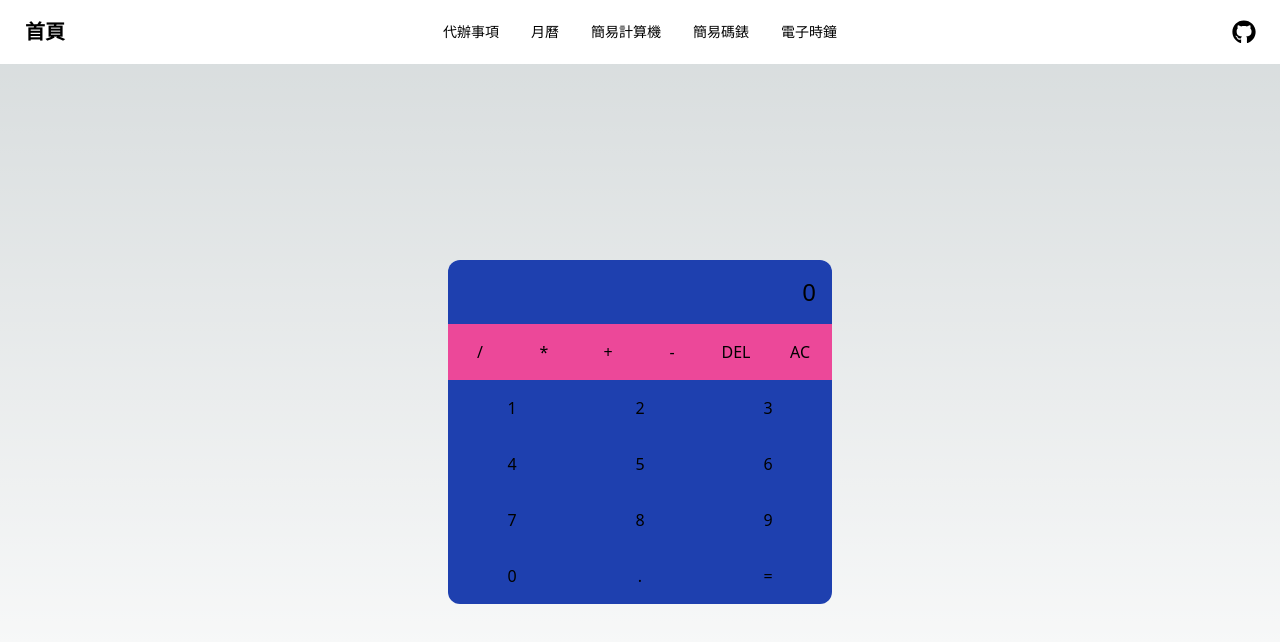
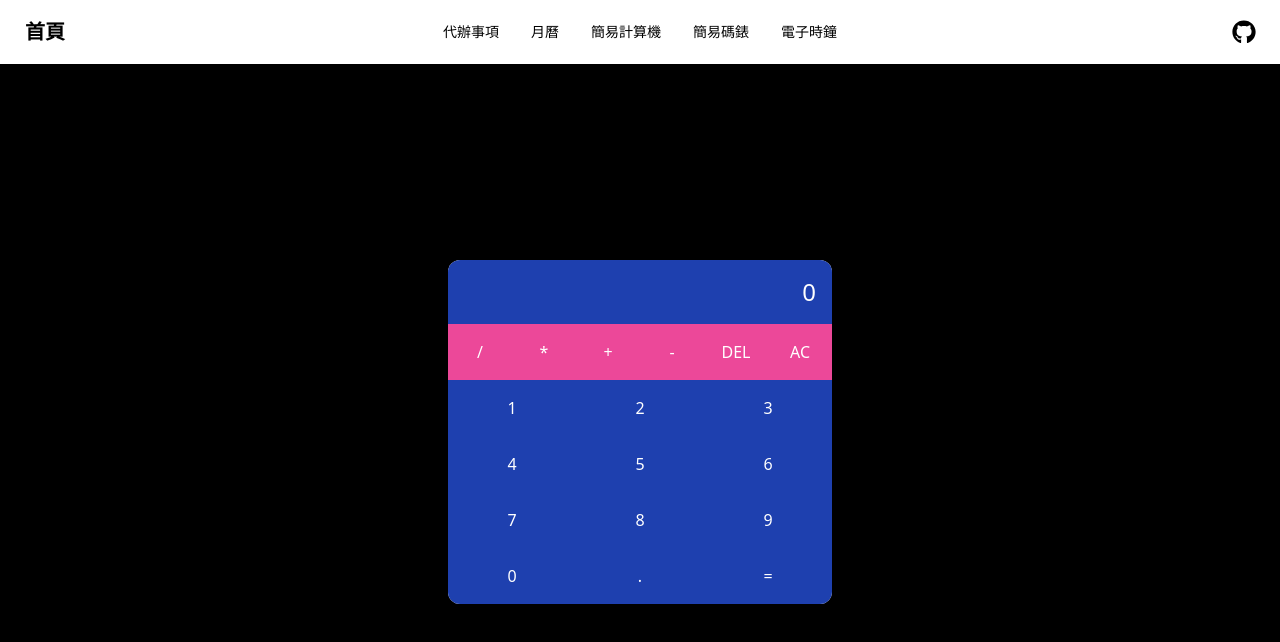
Before and after one commit to Shenrayjay/Next.js-practice, a Next.js app: page /sideProject/calculator in a window 1280 px wide. Shown: the top 642 px of the page. Built offline with nearby package versions, Linux system fonts and the light colour scheme.

Commit message:
change css to fit all browser

```diff
--- a/components/calendar/calendar.js
+++ b/components/calendar/calendar.js
@@ -110,7 +110,7 @@ export default function TripCalendar() {
       <div className="min-h-[calc(100vh-200px)] flex flex-col justify-center items-center bg-black mb-5">
         <div className="flex justify-center items-center gap-12 mb-2 mt-2">
           <button
-            className="text-3xl hover:text-[#a0ff1f]"
+            className="text-3xl hover:text-[#a0ff1f] text-white"
             onClick={() =>
               setCurrentDate(
                 new Date(currentDate.getFullYear(), currentDate.getMonth() - 1)
@@ -119,11 +119,11 @@ export default function TripCalendar() {
           >
             <FaArrowAltCircleLeft />
           </button>
-          <p className="text-2xl">
+          <p className="text-2xl text-white">
             {`${currentDate.getFullYear()}/${currentDate.getMonth() + 1}`}
           </p>
           <button
-            className="text-3xl hover:text-[#a0ff1f]"
+            className="text-3xl hover:text-[#a0ff1f] text-white"
             onClick={() =>
               setCurrentDate(
                 new Date(currentDate.getFullYear(), currentDate.getMonth() + 1)
--- a/components/todo/EditTodoForm.js
+++ b/components/todo/EditTodoForm.js
@@ -16,7 +16,7 @@ export default function EditTodoForm({ editTodo, task }) {
       <form onSubmit={handleSubmit}>
         <input
           type="text"
-          className="bg-black border border-white p-2 w-72 "
+          className="bg-black border border-white p-2 w-72 text-white"
           placeholder="編輯代辦事項"
           value={value}
           onChange={(e) => setValue(e.target.value)}
--- a/components/todo/TodoDetails.js
+++ b/components/todo/TodoDetails.js
@@ -9,7 +9,7 @@ export default function TodoDetails({
   editTodo,
 }) {
   return (
-    <div className="w-80 flex justify-between items-center px-2 py-2 border border-white rounded-xl mb-4 cursor-pointer ">
+    <div className="w-80 flex justify-between items-center px-2 py-2 border border-white rounded-xl mb-4 cursor-pointer text-white">
       <p
         onClick={() => toggleComplete(task.id)}
         className={`${task.completed ? "line-through text-gray-500" : ""}`}
@@ -17,8 +17,11 @@ export default function TodoDetails({
         {task.task}
       </p>
       <div className="flex gap-2">
-        <FaFilePen onClick={() => editTodo(task.id)} />
-        <FaTrashAlt onClick={() => deleteTodo(task.id)} />
+        <FaFilePen className="text-white" onClick={() => editTodo(task.id)} />
+        <FaTrashAlt
+          className="text-white"
+          onClick={() => deleteTodo(task.id)}
+        />
       </div>
     </div>
   );
--- a/components/todo/TodoForm.js
+++ b/components/todo/TodoForm.js
@@ -16,7 +16,7 @@ export default function TodoForm({ addTodo }) {
       <form onSubmit={handleSubmit}>
         <input
           type="text"
-          className="bg-black border border-white p-2 w-72 "
+          className="bg-black border border-white p-2 w-72 text-white"
           placeholder="請輸入您的代辦事項"
           value={value}
           onChange={(e) => setValue(e.target.value)}
--- a/components/todo/TodoWrapper.js
+++ b/components/todo/TodoWrapper.js
@@ -45,7 +45,7 @@ export default function TodoWrapper() {
 
   return (
     <div className="flex flex-col justify-center items-center  gap-5 border border-x-white rounded-xl p-11">
-      <h1 className="text-2xl">代辦事項</h1>
+      <h1 className="text-2xl text-white">代辦事項</h1>
       <TodoForm addTodo={addTodo} />
       {todos.map((todo, index) =>
         todo.isEditing ? (
--- a/pages/sideProject/calculator.js
+++ b/pages/sideProject/calculator.js
@@ -44,7 +44,7 @@ export default function Calculator() {
       digits.push(
         <button
           onClick={() => upDateCalc(i.toString())}
-          className="flex justify-center items-center text-black bg-blue-800 p-4 flex-1 hover:opacity-90"
+          className="flex justify-center items-center text-white bg-blue-800 p-4 flex-1 hover:opacity-90"
           key={i}
         >
           {i}
@@ -56,9 +56,9 @@ export default function Calculator() {
   return (
     <>
       <Navbar />
-      <div className="flex flex-col justify-center items-center h-[calc(100vh-64px)]">
+      <div className="flex flex-col justify-center items-center h-[calc(100vh-64px)] bg-black">
         <div className="w-full max-w-96 bg-white rounded-xl overflow-hidden">
-          <div className="p-4  text-right  text-2xl font-light bg-blue-800">
+          <div className="p-4  text-right  text-2xl font-light bg-blue-800 text-white">
             {result ? (
               <span className="text-sm text-gray-500">({result})</span>
             ) : (
@@ -69,37 +69,37 @@ export default function Calculator() {
           <div className="flex">
             <button
               onClick={() => upDateCalc("/")}
-              className="p-4 cursor-pointer transition duration-500 hover:opacity-90 flex-1 bg-pink-500 flex justify-center items-center"
+              className="p-4 cursor-pointer text-white transition duration-500 hover:opacity-90 flex-1 bg-pink-500 flex justify-center items-center"
             >
               /
             </button>
             <button
               onClick={() => upDateCalc("*")}
-              className="p-4 cursor-pointer transition duration-500 hover:opacity-90 flex-1 bg-pink-500 flex justify-center items-center"
+              className="p-4 cursor-pointer text-white transition duration-500 hover:opacity-90 flex-1 bg-pink-500 flex justify-center items-center"
             >
               *
             </button>
             <button
               onClick={() => upDateCalc("+")}
-              className="p-4 cursor-pointer transition duration-500 hover:opacity-90 flex-1 bg-pink-500 flex justify-center items-center"
+              className="p-4 cursor-pointer text-white transition duration-500 hover:opacity-90 flex-1 bg-pink-500 flex justify-center items-center"
             >
               +
             </button>
             <button
               onClick={() => upDateCalc("-")}
-              className="p-4 cursor-pointer transition duration-500 hover:opacity-90 flex-1 bg-pink-500 flex justify-center items-center"
+              className="p-4 cursor-pointer text-white transition duration-500 hover:opacity-90 flex-1 bg-pink-500 flex justify-center items-center"
             >
               -
             </button>
             <button
               onClick={deleteCalc}
-              className="p-4 cursor-pointer transition duration-500 hover:opacity-90 flex-1 bg-pink-500 flex justify-center items-center"
+              className="p-4 cursor-pointer text-white transition duration-500 hover:opacity-90 flex-1 bg-pink-500 flex justify-center items-center"
             >
               DEL
             </button>
             <button
               onClick={backToZero}
-              className="p-4 cursor-pointer transition duration-500 hover:opacity-90 flex-1 bg-pink-500 flex justify-center items-center"
+              className="p-4 cursor-pointer text-white transition duration-500 hover:opacity-90 flex-1 bg-pink-500 flex justify-center items-center"
             >
               AC
             </button>
@@ -108,19 +108,19 @@ export default function Calculator() {
             {createDigits()}
             <button
               onClick={() => upDateCalc("0")}
-              className="flex justify-center items-center bg-blue-800 p-4 flex-1 hover:opacity-90"
+              className="flex justify-center items-center text-white bg-blue-800 p-4 flex-1 hover:opacity-90"
             >
               0
             </button>
             <button
               onClick={() => upDateCalc(".")}
-              className="flex justify-center items-center bg-blue-800 p-4 flex-1 hover:opacity-90"
+              className="flex justify-center items-center text-white bg-blue-800 p-4 flex-1 hover:opacity-90"
             >
               .
             </button>
             <button
               onClick={calculate}
-              className="flex justify-center items-center bg-blue-800 p-4 flex-1 hover:opacity-90"
+              className="flex justify-center items-center text-white bg-blue-800 p-4 flex-1 hover:opacity-90"
             >
               =
             </button>
--- a/pages/sideProject/calendar.js
+++ b/pages/sideProject/calendar.js
@@ -6,7 +6,7 @@ export default function Calendar() {
   return (
     <>
       <Navbar />
-      <div className="flex justify-center items-center h-[calc(100vh-64px)]">
+      <div className="flex justify-center items-center h-[calc(100vh-64px)] bg-black">
         <MyCalendar />
       </div>
     </>
--- a/pages/sideProject/index.js
+++ b/pages/sideProject/index.js
@@ -6,7 +6,7 @@ export default function TodoList() {
   return (
     <>
       <Navbar />
-      <div className="flex justify-center items-center h-[calc(100vh-64px)]">
+      <div className="flex justify-center items-center h-[calc(100vh-64px)] bg-black">
         <TodoWrapper />
       </div>
     </>
--- a/pages/sideProject/stopwatch.js
+++ b/pages/sideProject/stopwatch.js
@@ -6,7 +6,7 @@ export default function StopWatchPage() {
   return (
     <>
       <Navbar />
-      <div className="flex justify-center items-center h-[calc(100vh-64px)]">
+      <div className="flex justify-center items-center h-[calc(100vh-64px)] bg-black">
         <StopWatch />
       </div>
     </>
```
